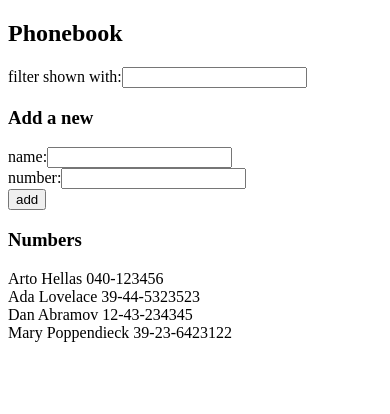
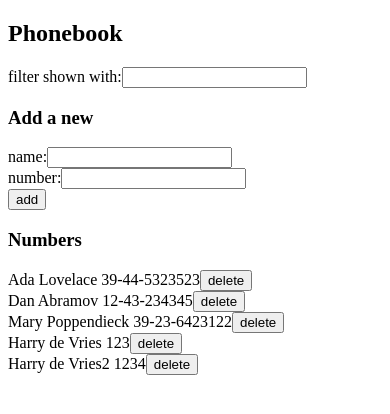
Before and after one commit to lsteen-prog/fullstackopen, a React (Vite) app in the folder part2/phonebook/: page / in a window 390 px wide. Shown: the top 414 px of the page. Built offline with nearby package versions, Linux system fonts and the light colour scheme; data requests are answered from the project's data file.

Commit message:
phonebook step 10

```diff
--- a/part2/phonebook/db.json
+++ b/part2/phonebook/db.json
@@ -1,10 +1,5 @@
 {
-    "persons":[
-      {
-        "name": "Arto Hellas",
-        "number": "040-123456",
-        "id": "1"
-      },
+  "persons": [
     {
       "name": "Ada Lovelace",
       "number": "39-44-5323523",
@@ -19,6 +14,16 @@
       "name": "Mary Poppendieck",
       "number": "39-23-6423122",
       "id": "4"
+    },
+    {
+      "id": "9634",
+      "name": "Harry de Vries",
+      "number": "123"
+    },
+    {
+      "id": "fa4d",
+      "name": "Harry de Vries2",
+      "number": "1234"
     }
   ]
 }
--- a/part2/phonebook/src/App.jsx
+++ b/part2/phonebook/src/App.jsx
@@ -1,8 +1,8 @@
 import { useState, useEffect } from 'react'
-import axios from 'axios'
 import Persons from './components/Persons'
 import Filter from './components/Filter'
 import PersonForm from './components/PersonForm'
+import personService from './services/persons'
 
 const App = () => {
 
@@ -12,15 +12,13 @@ const App = () => {
   const [newNumber, setNewNumber] = useState('')
   const [filter, setFilter] =useState('')
 
-  const hook = () => {
-    axios
-      .get('http://localhost:3001/persons')
-      .then(response => {
-        setPersons(response.data)
+  useEffect(() => {
+    personService
+      .getAll()
+      .then(initialPersons => {
+        setPersons(initialPersons)
       })
-  }
-
-  useEffect(hook, [])
+  }, [])
 
   const handleNameChange = (event) => {
     setNewName(event.target.value)
@@ -37,25 +35,47 @@ const App = () => {
   const addPerson = (event) => {
     event.preventDefault()
 
-    if (nameAlreadyExist(newName)) {
-      alert(`${newName} is already added to phonebook`)
+    const foundPerson = nameAlreadyExist(newName)
+    if (foundPerson) {
+      if (confirm(`${newName} is already added to phonebook, replace the old number with a new one?`)) {
+        const changedPerson = { ...foundPerson, number: newNumber }
+        personService
+          .update(foundPerson.id, changedPerson)
+          .then(returnedPerson  => {
+            setPersons(persons.map(person => person.id !== foundPerson.id ? person : returnedPerson ))
+          })
+      }
     }
     else {
       const personObject = {
         name: newName,
-        number: newNumber,
-        id: String(persons.length + 1)
+        number: newNumber
       }
-      setPersons(persons.concat(personObject))
-      setNewName('')
-      setNewNumber('')
+
+    personService
+      .create(personObject)
+      .then(returnedPerson => {
+        setPersons(persons.concat(returnedPerson))
+        setNewName('')
+        setNewNumber('')
+      })
     }
   }
 
-  const nameAlreadyExist = (name) => persons.some((person) => person.name === name)
+  const nameAlreadyExist = (name) => persons.find((person) => person.name === name)
 
   const personsToShow = persons.filter(person => person.name.toLowerCase().includes(filter))
 
+  const deletePerson = (person) => {
+    if (confirm(`Delete ${person.name} ?`)) {
+
+      personService
+        .deletePerson(person.id)
+        .then(deletedPerson => {
+          setPersons(persons.filter(p => p.id !== deletedPerson.id))
+        })
+    }
+  }
 
   return (
     <div>
@@ -69,7 +89,7 @@ const App = () => {
         onNameChange={handleNameChange}
         onNumberChange={handleNumberChange}/>
       <h3>Numbers</h3>
-      <Persons persons={personsToShow} />
+      <Persons persons={personsToShow} deletePerson={deletePerson}/>
     </div>
   )
 }
--- a/part2/phonebook/src/components/Person.jsx
+++ b/part2/phonebook/src/components/Person.jsx
@@ -1,7 +1,8 @@
-const Person = ({ person }) => {
+const Person = ({ person, deletePerson }) => {
   return (
     <div>
       {person.name} {person.number}
+      <button onClick={deletePerson}>delete</button>
     </div>
   )
 }
--- a/part2/phonebook/src/components/Persons.jsx
+++ b/part2/phonebook/src/components/Persons.jsx
@@ -1,9 +1,9 @@
 import Person from "./Person"
 
-const Persons = ({persons}) => {
+const Persons = ({persons, deletePerson}) => {
     return (
     <>
-        {persons.map(person => <Person key={person['id']} person={person}/>)}
+        {persons.map(person => <Person key={person['id']} person={person} deletePerson={() => deletePerson(person)}/>)}
     </>
     )
 }
--- /dev/null
+++ b/part2/phonebook/src/services/persons.js
@@ -0,0 +1,24 @@
+import axios from 'axios'
+const baseUrl = 'http://localhost:3001/persons'
+
+const getAll = () => {
+    const request = axios.get(baseUrl)
+    return request.then(response => response.data)
+  }
+
+  const create = newObject => {
+    const request = axios.post(baseUrl, newObject)
+    return request.then(response => response.data)
+  }
+
+  const update = (id, newObject) => {
+    const request = axios.put(`${baseUrl}/${id}`, newObject)
+    return request.then(response => response.data)
+  }
+
+  const deletePerson = (id) =>{
+    const request = axios.delete(`${baseUrl}/${id}`)
+    return request.then(response => response.data)
+  }
+
+  export default {getAll, create, update, deletePerson}
```
Lines whose indentation alone changed are shown as unchanged.
